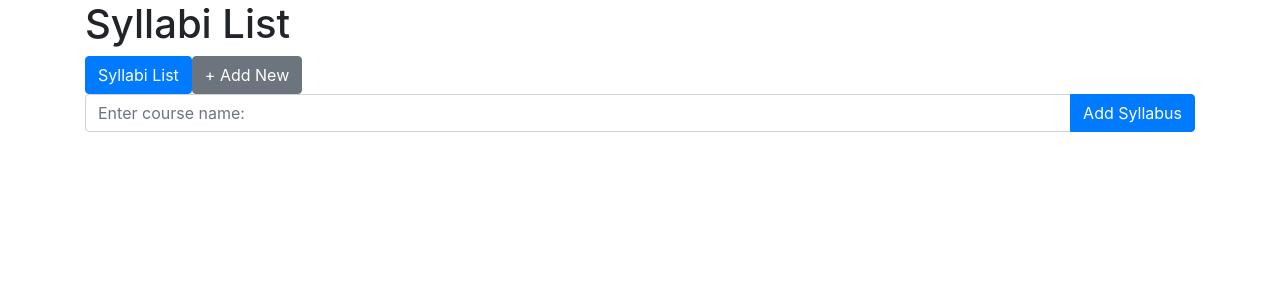
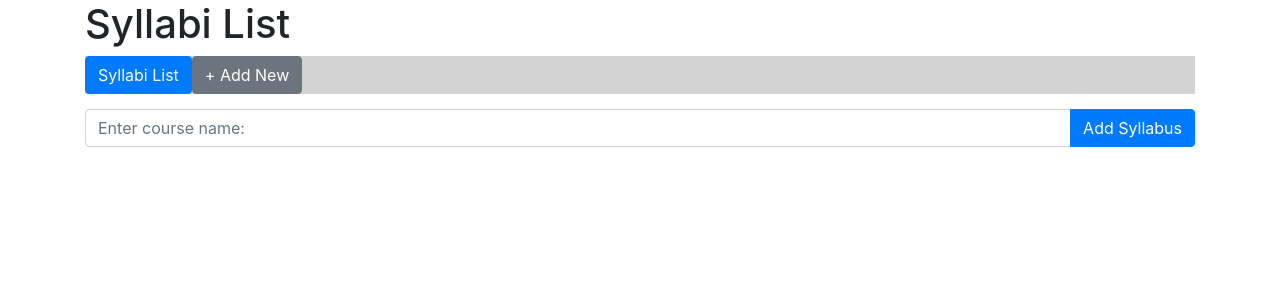
Before and after one commit to dkStephanos/syllabison, a React (Create React App) app in the folder syllabison/: page /new-syllabus in a window 1280 px wide. Shown: the top 300 px of the page. Built offline with nearby package versions, Linux system fonts and the light colour scheme.

Commit message:
Integrated styled-components

```diff
--- a/syllabison/package.json
+++ b/syllabison/package.json
@@ -14,7 +14,8 @@
     "react-redux": "^7.1.1",
     "react-router-dom": "^5.1.2",
     "react-scripts": "3.2.0",
-    "redux": "^4.0.4"
+    "redux": "^4.0.4",
+    "styled-components": "^4.4.0"
   },
   "scripts": {
     "start": "react-scripts start",
--- a/syllabison/src/components/Navigation.js
+++ b/syllabison/src/components/Navigation.js
@@ -1,13 +1,19 @@
 import React from 'react';
 import { Link } from 'react-router-dom';
+import styled from 'styled-components';
+
+const NavigationBar = styled.div`
+  margin-bottom: 15px;
+  background-color: lightgray;
+`;
 
 export default () => (
-  <div>
+  <NavigationBar>
     <Link className="btn btn-primary" to="/">
       Syllabi List
     </Link>
     <Link className="btn btn-secondary" to="/new-syllabus">
       + Add New
     </Link>
-  </div>
+  </NavigationBar>
 );
```
Also changed, not shown: 1 other file (tests, documents, lock files or other folders).
